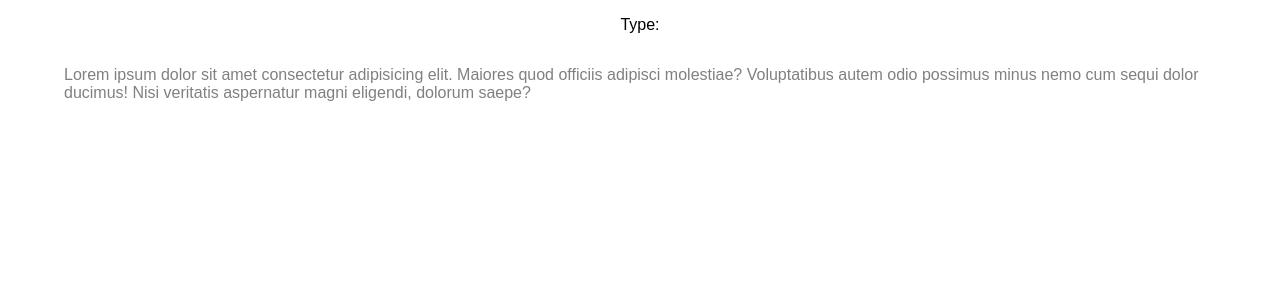
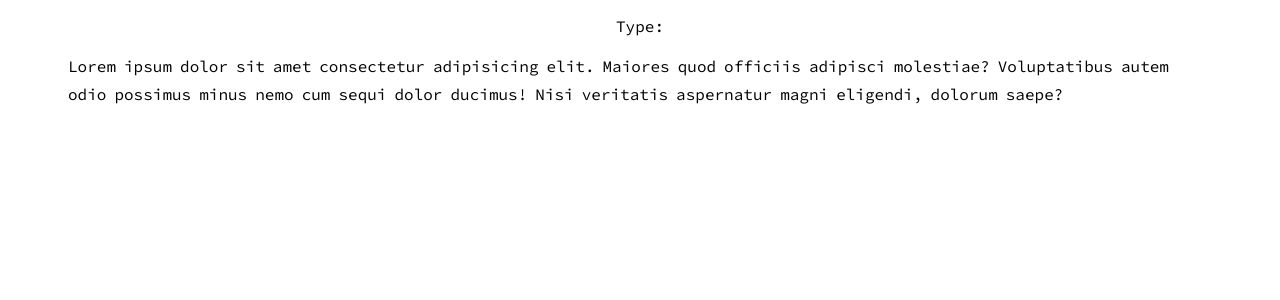
Before and after one commit to DaniPhilo/codetyping, a React (Create React App) app: page / in a window 1280 px wide. Shown: the top 300 px of the page. Built offline with nearby package versions, Linux system fonts and the light colour scheme.

Commit message:
Split text into words

```diff
--- a/public/index.html
+++ b/public/index.html
@@ -9,21 +9,12 @@
       name="description"
       content="Web site created using create-react-app"
     />
-    <link rel="apple-touch-icon" href="%PUBLIC_URL%/logo192.png" />
-    <!--
-      manifest.json provides metadata used when your web app is installed on a
-      user's mobile device or desktop. See https://developers.google.com/web/fundamentals/web-app-manifest/
-    -->
-    <link rel="manifest" href="%PUBLIC_URL%/manifest.json" />
-    <!--
-      Notice the use of %PUBLIC_URL% in the tags above.
-      It will be replaced with the URL of the `public` folder during the build.
-      Only files inside the `public` folder can be referenced from the HTML.
 
-      Unlike "/favicon.ico" or "favicon.ico", "%PUBLIC_URL%/favicon.ico" will
-      work correctly both with client-side routing and a non-root public URL.
-      Learn how to configure a non-root public URL by running `npm run build`.
-    -->
+    <!-- Google Fonts -->
+    <link rel="preconnect" href="https://fonts.googleapis.com">
+    <link rel="preconnect" href="https://fonts.gstatic.com" crossorigin>
+    <link href="https://fonts.googleapis.com/css2?family=Source+Code+Pro&display=swap" rel="stylesheet">
+
     <title>React App</title>
   </head>
   <body>
--- a/src/assets/styles/Main.css
+++ b/src/assets/styles/Main.css
@@ -2,8 +2,8 @@
     margin: 0;
     padding: 0;
     box-sizing: border-box;
-    font-family: Arial, Helvetica, sans-serif;
-    font-size: 1em;
+    font-family: 'Source Code Pro', monospace;
+    font-size: 1rem;
 }
 
 main {
--- a/src/assets/styles/TypeBox.css
+++ b/src/assets/styles/TypeBox.css
@@ -9,24 +9,35 @@
     margin: 1rem auto;
 }
 
-.input-container {
+.text-container {
     position: relative;
     width: 100%;
 }
 
+.words-container {
+    width: 100%;
+}
+
+.word {
+    display: inline-block;
+    margin: 0.25rem 0.25rem;
+}
+
+.input-container {
+    position: absolute;
+    top: 0;
+    left: 0;
+    width: 100%;
+    margin: 0.25rem 0 0 0.25rem;
+}
+
 p {
     width: 100%;
-    margin-top: 1rem;
     color: grey;
 }
 
 textarea {
-    position: absolute;
-    top: 0;
-    left: 0;
-
     width: 100%;
-    margin-top: 1rem;
     background-color: transparent;
     border: none;
     outline: none;
--- a/src/components/TypeBox.js
+++ b/src/components/TypeBox.js
@@ -2,14 +2,23 @@
 import '../assets/styles/TypeBox.css'
 
 export default function TypeBox({ text }) {
+
+    const splitText = text.split(' ');
+
     return (
         <section className="typebox-section">
             <label htmlFor="input-box">Type:</label>
-            <div className='input-container'>
-                <p>{text}</p>
+            <div className="text-container">
+                <div className="words-container">
+                    {splitText.map(word => {
+                        return <div className='word'>{word}</div>
+                    })}
+                </div>
+                <div className='input-container'>
+                    <textarea name="input-box" id="input-box" cols="90" rows="10"></textarea>
+                </div>
+            </div>
 
-                <textarea name="input-box" id="input-box" cols="90" rows="10"></textarea>
-            </div>
         </section>
     )
 }
```
